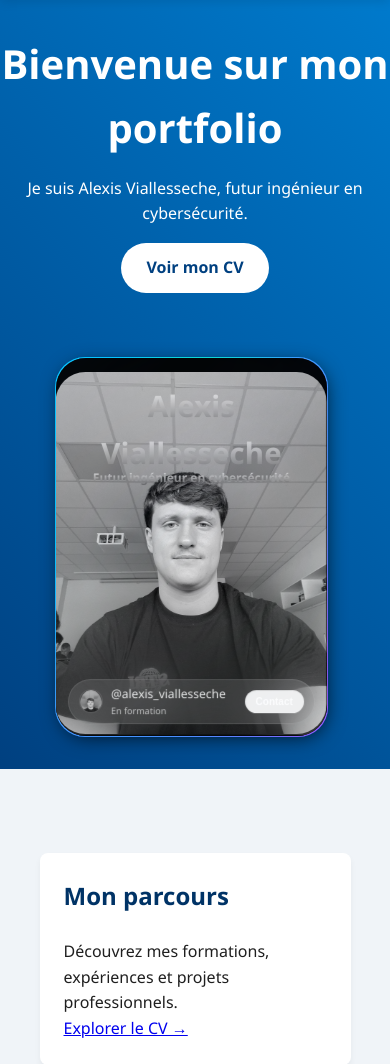
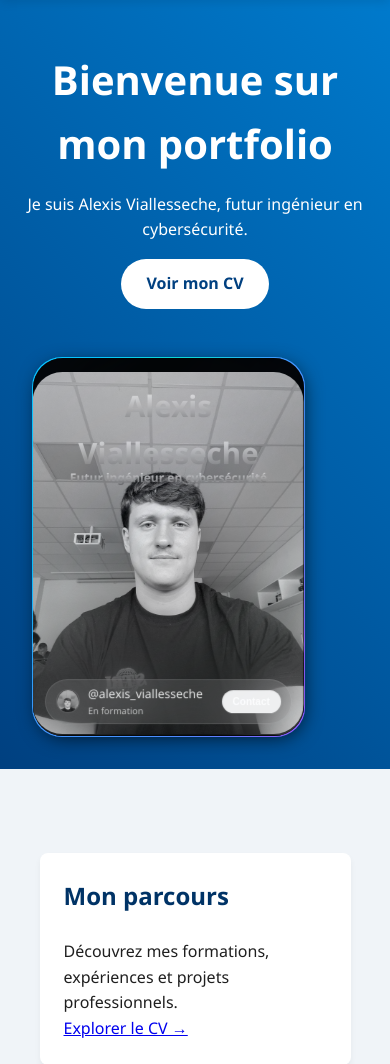
Before and after one commit to alexisvlsch/CV, a PHP site: page / in a window 390 px wide. Shown: the part 209-1273 px from the top of the page. Run offline with PHP 8.4, Linux system fonts and the light colour scheme.

Commit message:
essayé de centrer le text de bienvenu

```diff
--- a/css/index.css
+++ b/css/index.css
@@ -7,18 +7,21 @@
 }
 
 .hero-content {
-  display: flex;
-  flex-direction: row;
-  justify-content: center;
-  align-items: center;
+  display: grid;
+  grid-template-columns: 320px 1fr;
   max-width: 1200px;
   margin: 0 auto;
   gap: 2rem;
+  align-items: center;
 }
 
 .hero-text {
   text-align: center;
-  flex: 1;
+  padding: 0 2rem;
+  display: flex;
+  flex-direction: column;
+  align-items: center;
+  justify-content: center;
 }
 
 .hero-text h1 {
@@ -69,11 +72,13 @@
   }
 
   .hero-content {
-    flex-direction: column-reverse;
+    grid-template-columns: 1fr;
+    grid-template-rows: auto auto;
   }
 
   .hero-text {
-    margin-bottom: 2rem;
+    grid-row: 1;
+    padding: 1rem;
   }
 
   .hero-text h1 {
--- a/css/profileCard.css
+++ b/css/profileCard.css
@@ -35,6 +35,8 @@
   touch-action: none;
   width: 280px;
   margin: 0 auto;
+  justify-self: start;
+  margin-left: 2rem;
 }
 
 .pc-card-wrapper::before {
```
